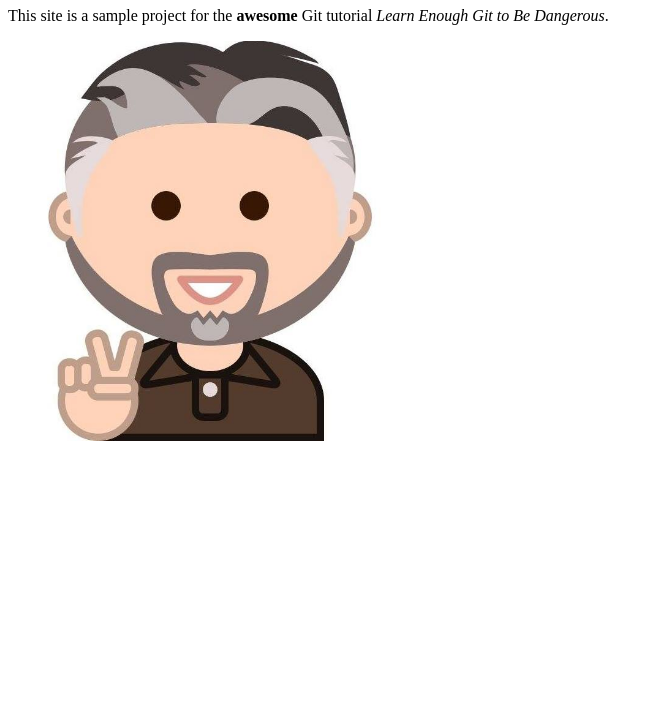
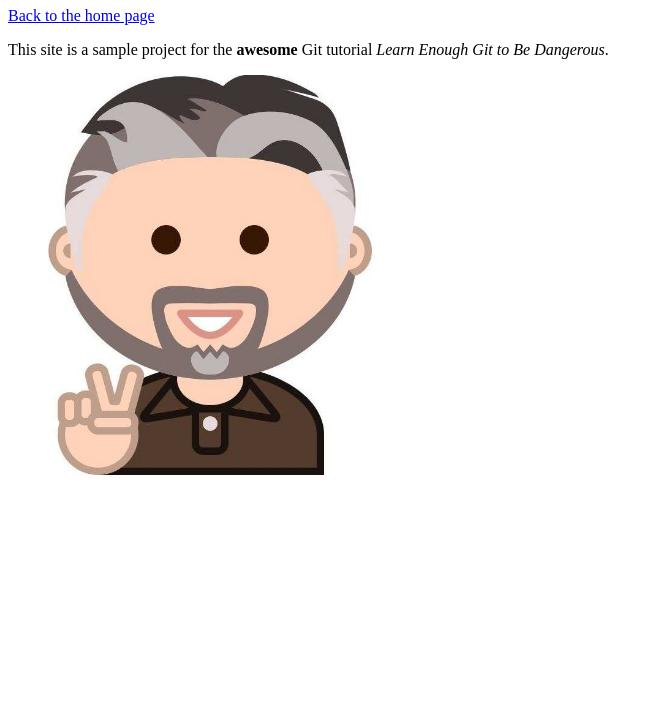
Before and after one commit to adamjohnlea/hartlwebsite, a plain HTML site: page about.html in a window 1280 px wide. Shown: the part 73-800 px from the top of the page, without its empty margins (0-663 px from the left). Drawn offline with Linux system fonts and the light colour scheme.

Commit message:
Add links to each page

```diff
--- a/about.html
+++ b/about.html
@@ -10,6 +10,8 @@
 
 <body>
     <h1>About Me | Adam John Lea</h1>
+    <a href="index.html">Back to the home page</a>
+    <br>
     <p>
         This site is a sample project for the <strong>awesome</strong> Git
         tutorial <em>Learn Enough Git to Be Dangerous</em>.
```
Also changed, not shown: index.html (+2 -0 lines).
